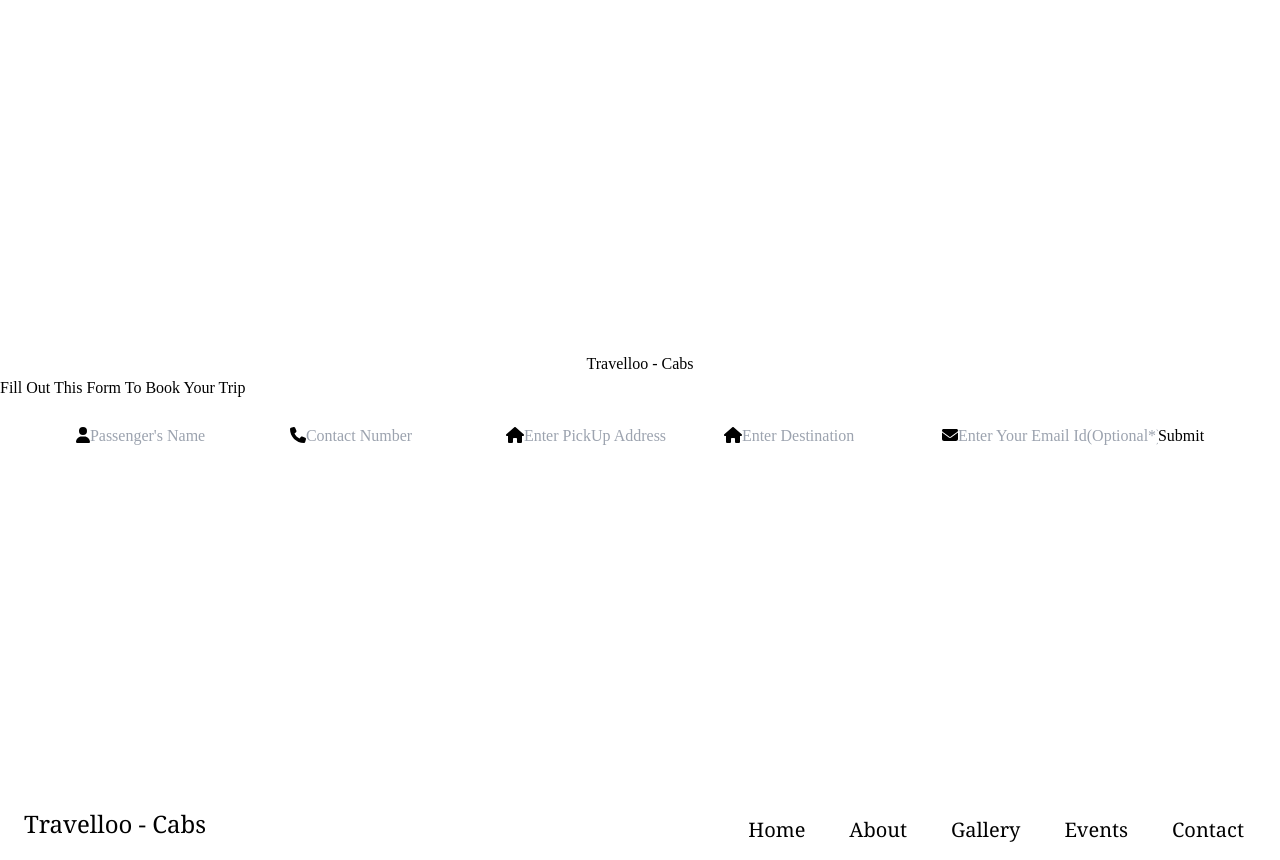
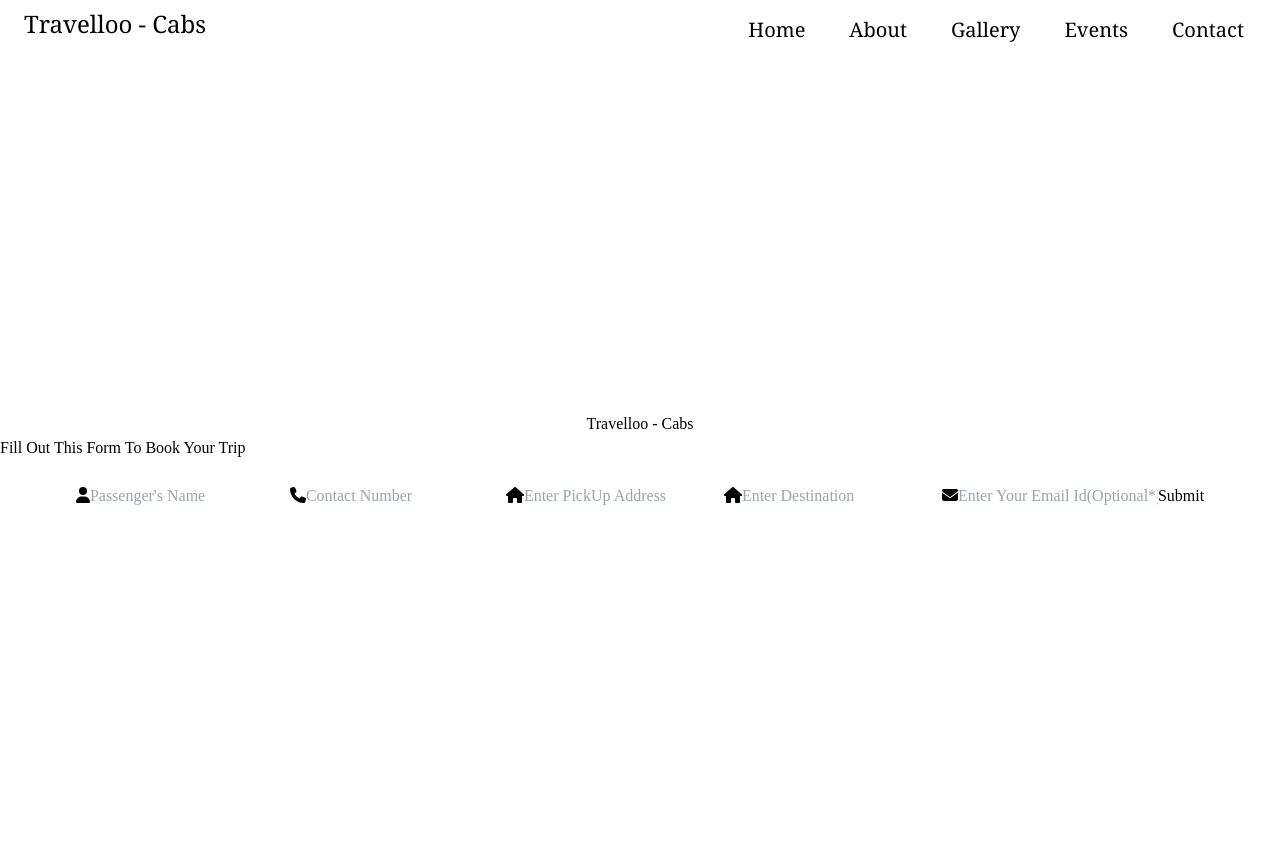
Before and after one commit to Somgester/travelloocabs, a React (Vite) app: page / in a window 1280 px wide. Built offline with nearby package versions, Linux system fonts and the light colour scheme.

Commit message:
made some changes

```diff
--- a/src/App.jsx
+++ b/src/App.jsx
@@ -5,11 +5,11 @@
 function App() {
   return (
     <div className="App">
+       <Navbar/>
       {/* <Navbar />
     <BookingForm /> */}
     {/* <LoginPage /> */}
     <BookingForm />
-    <Navbar/>
     </div>
   );
 }
```
